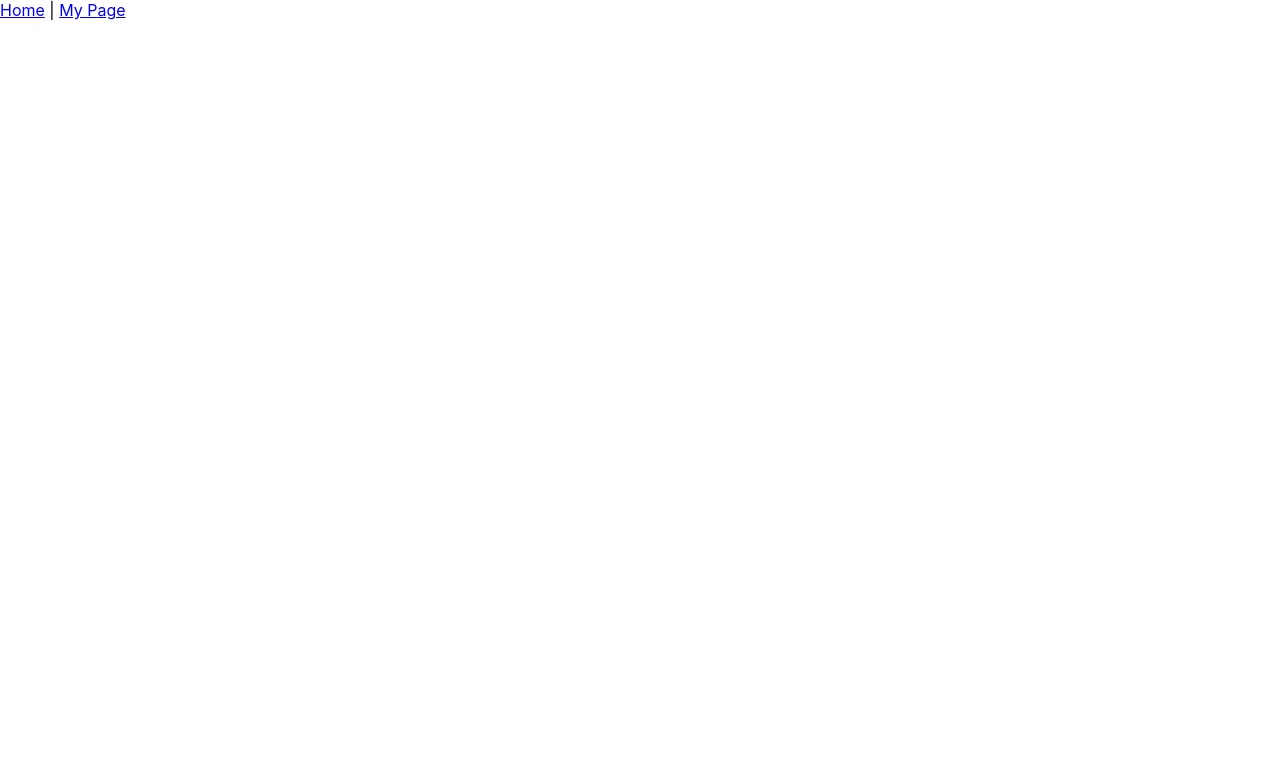
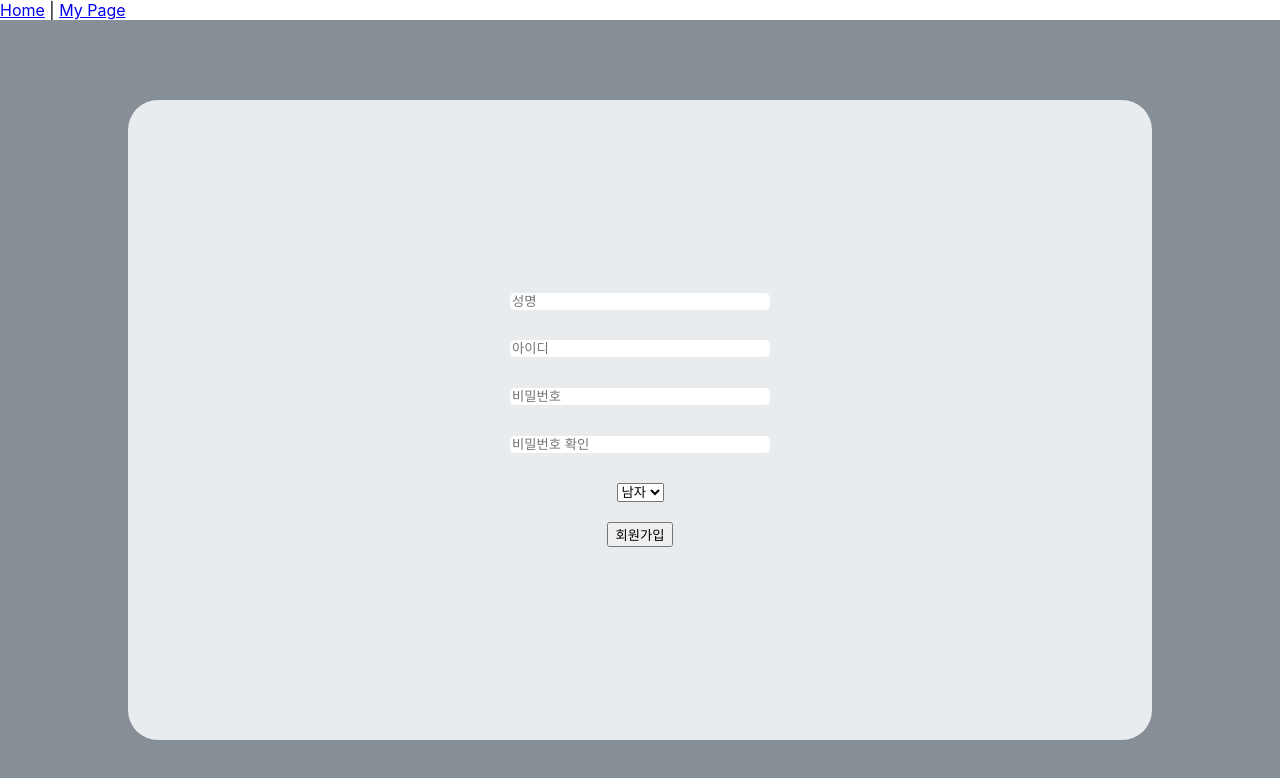
Before and after one commit to dju20/CoupleShare, a React (Create React App) app in the folder src/main/frontend/: page /register in a window 1280 px wide. Before the commit this address had no page. Shown: the top 778 px of the page. Built offline with nearby package versions, Linux system fonts and the light colour scheme.

Commit message:
first registerpage

```diff
--- a/src/main/frontend/src/App.js
+++ b/src/main/frontend/src/App.js
@@ -1,6 +1,8 @@
 import React from 'react';
 import { BrowserRouter as Router, Route, Routes, Link } from 'react-router-dom';
 import axios from 'axios';
+import RegisterPage from "./registerpage";
+
 
 //test
 // 마이페이지 컴포넌트
@@ -40,9 +42,12 @@ const HomePage = () => (
         <h1>Home Page</h1>
         <p>Welcome to the Home Page!</p>
         <Link to="/mypage">Go to My Page</Link>
-        <br />
+        <Link to="/register">Login</Link>
+        <br/>
+
     </div>
 );
+
 
 // App 컴포넌트에서 라우팅을 설정
 const App = () => (
@@ -54,9 +59,12 @@ const App = () => (
             <Routes>
                 <Route path="/" element={<HomePage />} />
                 <Route path="/mypage" element={<MyPage />} />
+                <Route path="/register" element={<RegisterPage />} />
             </Routes>
         </div>
     </Router>
 );
 
+
+
 export default App;
--- /dev/null
+++ b/src/main/frontend/src/registerpage.css
@@ -0,0 +1,6 @@
+.registerinput{
+    border-radius: 5px;
+    border: none;
+    width:25%;
+    margin-bottom: 3%;
+}
--- /dev/null
+++ b/src/main/frontend/src/registerpage.jsx
@@ -0,0 +1,76 @@
+import React, { useState } from 'react';
+import styles from './registerpage.css'
+
+
+function RegisterPage(props) {
+
+
+    const [ID, setID] = useState("");
+    const [Name, setName] = useState("");
+    const [Password, setPassword] = useState("");
+    const [ConfirmPassword, setConfirmPassword] = useState("");
+    const [Sex, setSex] = useState("");
+
+    const onIDHandler = (event) => {
+        setID(event.currentTarget.value);
+    }
+    const onNameHandler = (event) => {
+        setName(event.currentTarget.value);
+    }
+    const onPasswordHandler = (event) => {
+        setPassword(event.currentTarget.value);
+    }
+    const onConfirmPasswordHandler = (event) => {
+        setConfirmPassword(event.currentTarget.value);
+    }
+    const onSexHandler = (event) => {
+        setSex(event.currentTarget.value);
+    }
+    const onSubmitHandler = (event) => {
+        event.preventDefault();
+
+        if(Password !== ConfirmPassword){
+            return alert('비밀번호와 비밀번호 확인이 같지 않습니다.')
+        }
+
+        let body = {
+            id: ID,
+            name: Name,
+            password: Password,
+            confirmPassword: ConfirmPassword,
+        }
+
+
+    }
+
+
+    return (
+        <div style={{
+            display: 'flex', justifyContent: 'center', alignItems: 'center',
+            width: '100%', height: '100vh', backgroundColor : "#868E96"
+        }}>
+            <form style={{display: 'flex', flexDirection: 'column', backgroundColor:"#E9ECEF",alignItems:'center',justifyContent:'center', width:'80%',height: '80vh',borderRadius:'30px'}}
+                  onSubmit={onSubmitHandler}
+            >
+
+
+                <input type='text' value={Name} name="name" className="registerinput" onChange={onNameHandler} placeholder="성명"/>
+                <input type='text' value={ID} name="username" className="registerinput" onChange={onIDHandler} placeholder="아이디"/>
+                <input type='password' value={Password} name="password" className="registerinput" onChange={onPasswordHandler}
+                       placeholder="비밀번호"/>
+                <input type='password' value={ConfirmPassword} className="registerinput" name="confirmpassword"
+                       onChange={onConfirmPasswordHandler} placeholder="비밀번호 확인"/>
+                <select id="sex" onChange={onSexHandler}>
+                    <option name="sex" value="MALE">남자</option>
+                    <option name="sex" value="FEMALE">여자</option>
+                </select>
+                <br/>
+                <button type="submit">
+                    회원가입
+                </button>
+            </form>
+        </div>
+    )
+}
+
+export default RegisterPage;
```
